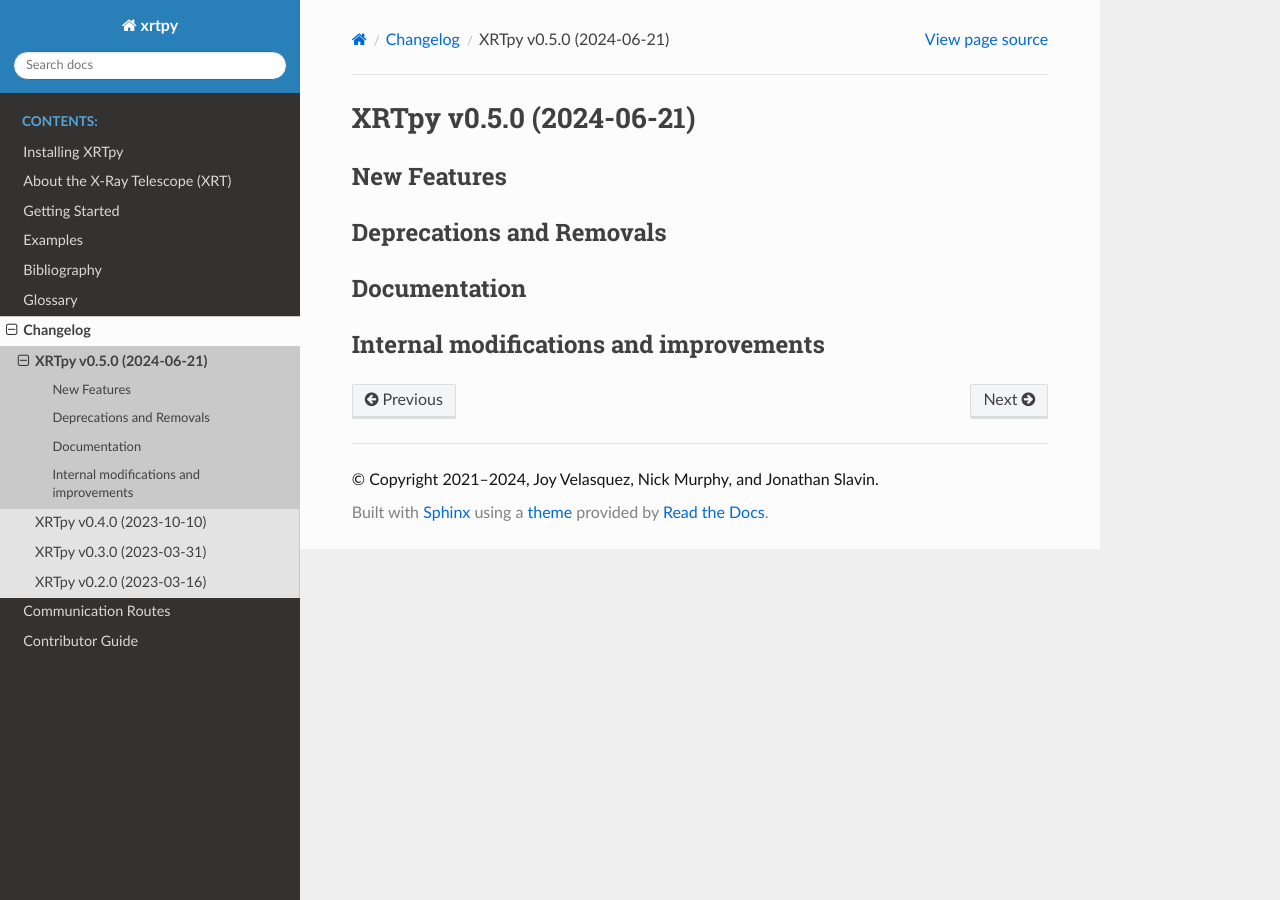
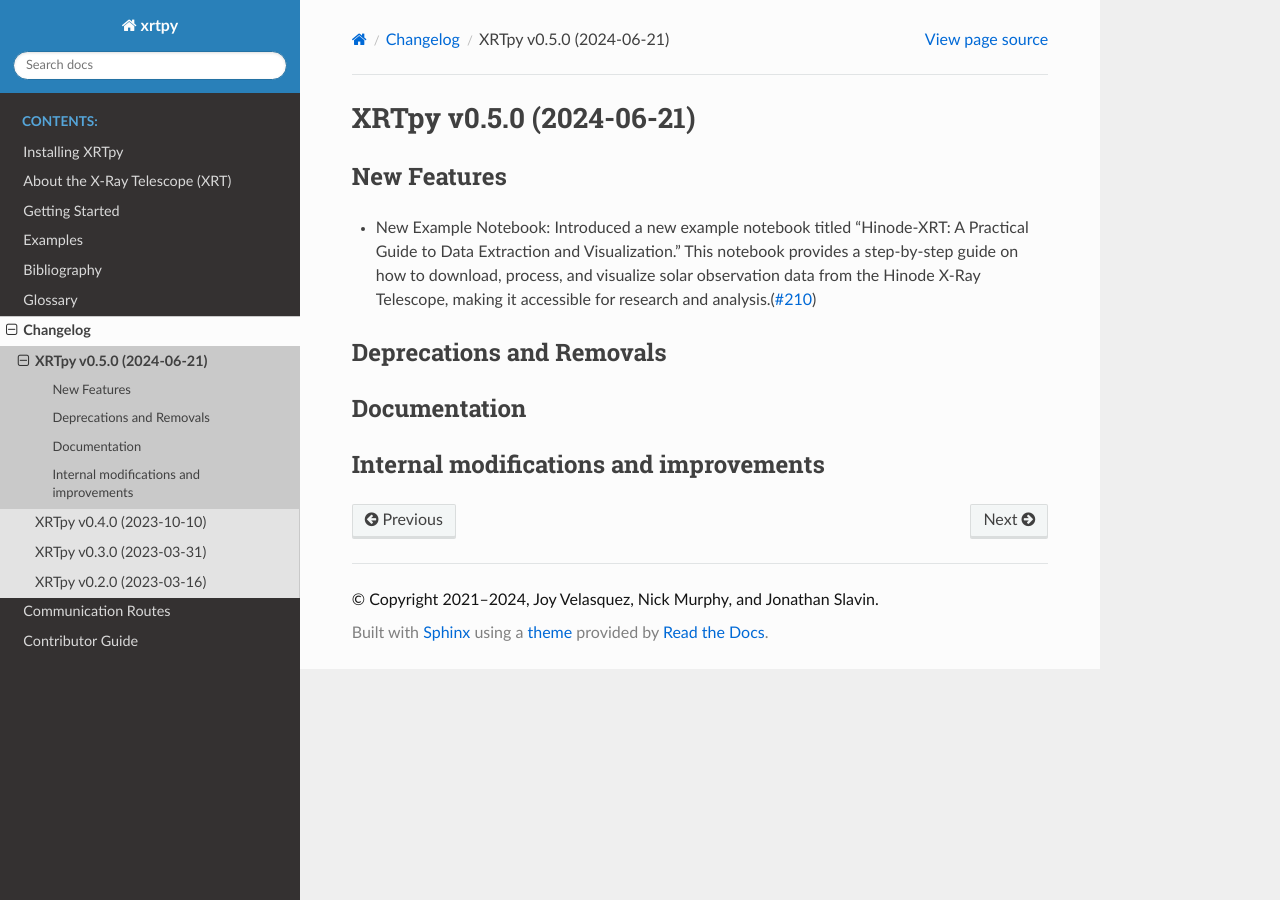
Before and after one commit to HinodeXRT/xrtpy, a Sphinx documentation site: the page built from docs/changelog/0.5.0.rst, in a window 1280 px wide. Built offline with Sphinx 7.4.7 and the Read the Docs theme 2.0.0, drawn with Linux system fonts in a browser that asks for light colours; pages that are not in the unit, such as notebooks, are missing from menus.

Commit message:
Adding new notebook to Features

```diff
--- a/docs/changelog/0.5.0.rst
+++ b/docs/changelog/0.5.0.rst
@@ -3,6 +3,7 @@ XRTpy v0.5.0 (2024-06-21)
 
 New Features
 ------------
+- New Example Notebook: Introduced a new example notebook titled "Hinode-XRT: A Practical Guide to Data Extraction and Visualization." This notebook provides a step-by-step guide on how to download, process, and visualize solar observation data from the Hinode X-Ray Telescope, making it accessible for research and analysis.(:pr:`210`)
 
 Deprecations and Removals
 -------------------------
```
